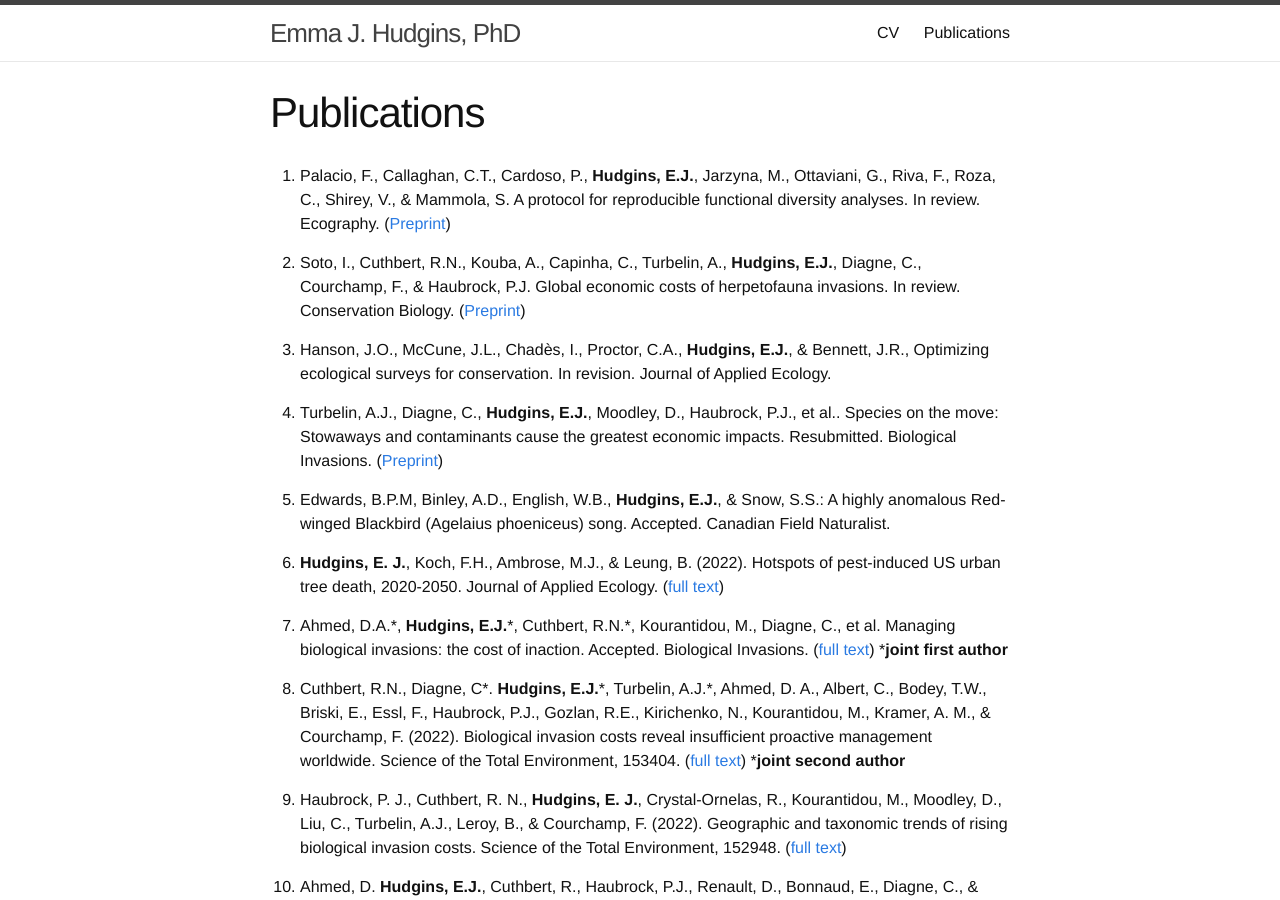
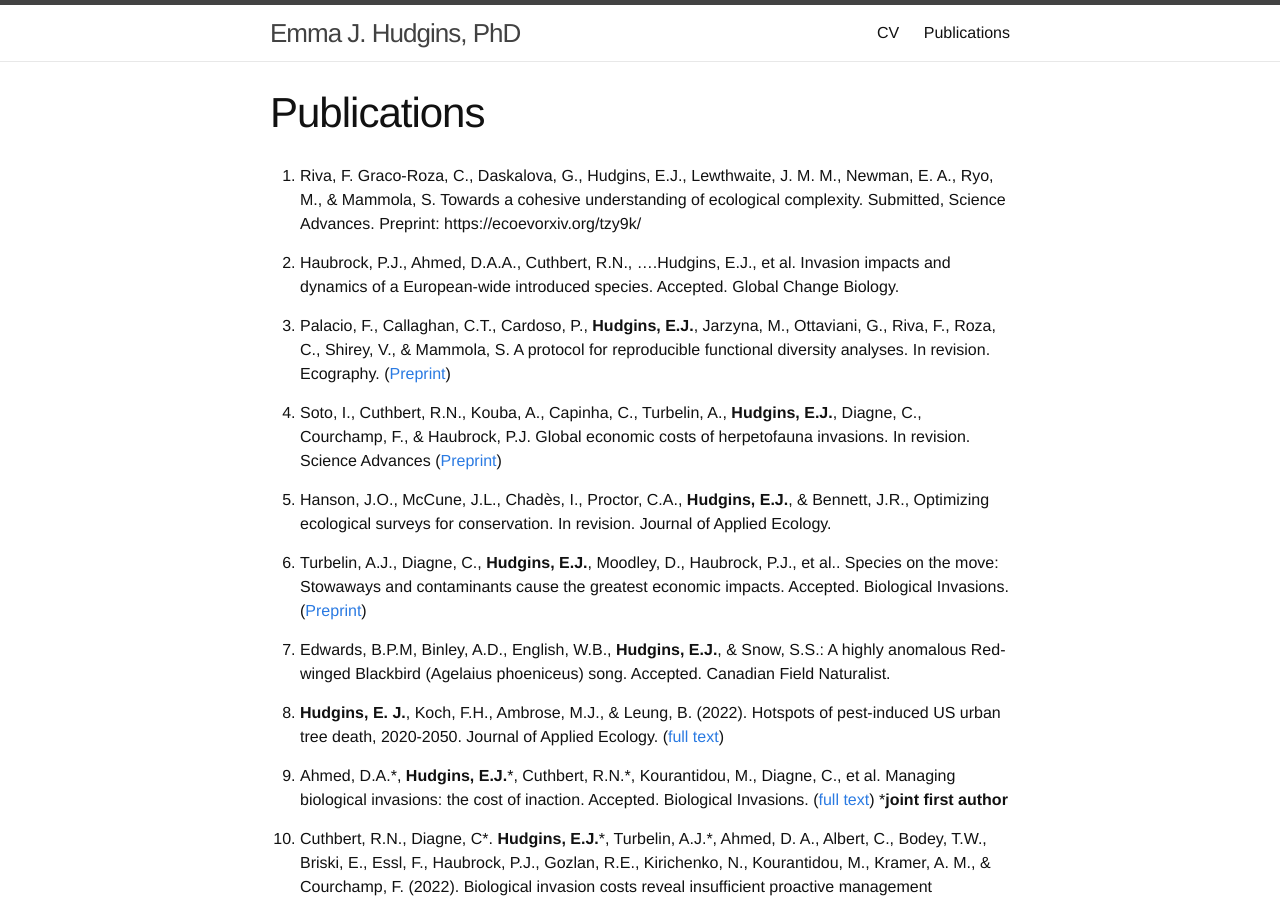
Before and after one commit to emmajhudgins/emmajhudgins.github.io, a Jekyll site: the page built from publications.md, in a window 1280 px wide and 900 px high. Built offline with Jekyll 4.4.1, drawn with Linux system fonts in a browser that asks for light colours; nearby versions of some CDN libraries; some web fonts are replaced.

Commit message:
update pubs and cv

```diff
--- a/publications.md
+++ b/publications.md
@@ -7,13 +7,18 @@ nav: true
 order: 2
 
 ---
-18.  Palacio, F., Callaghan, C.T., Cardoso, P., **Hudgins, E.J.**, Jarzyna, M., Ottaviani, G., Riva, F., Roza, C., Shirey, V., & Mammola, S.  A protocol for reproducible functional diversity analyses. In review. Ecography. ([Preprint](https://ecoevorxiv.org/yt9sb/))
 
-17.  Soto, I., Cuthbert, R.N., Kouba, A., Capinha, C., Turbelin, A., **Hudgins, E.J.**, Diagne, C., Courchamp, F., & Haubrock, P.J. Global economic costs of herpetofauna invasions. In review. Conservation Biology. ([Preprint](https://doi.org/10.21203/rs.3.rs-964112/v1))
+20. Riva, F. Graco-Roza, C., Daskalova, G., Hudgins, E.J., Lewthwaite, J. M. M., Newman, E. A., Ryo, M., & Mammola, S.  Towards a cohesive understanding of ecological complexity. Submitted, Science Advances. Preprint: https://ecoevorxiv.org/tzy9k/
+
+19.  Haubrock, P.J., Ahmed, D.A.A., Cuthbert, R.N., ….Hudgins, E.J., et al. Invasion impacts and dynamics of a European-wide introduced species. Accepted. Global Change Biology.
+
+18.  Palacio, F., Callaghan, C.T., Cardoso, P., **Hudgins, E.J.**, Jarzyna, M., Ottaviani, G., Riva, F., Roza, C., Shirey, V., & Mammola, S.  A protocol for reproducible functional diversity analyses. In revision. Ecography. ([Preprint](https://ecoevorxiv.org/yt9sb/))
+
+17.  Soto, I., Cuthbert, R.N., Kouba, A., Capinha, C., Turbelin, A., **Hudgins, E.J.**, Diagne, C., Courchamp, F., & Haubrock, P.J. Global economic costs of herpetofauna invasions. In revision. Science Advances ([Preprint](https://doi.org/10.21203/rs.3.rs-964112/v1))
 
 16. Hanson, J.O., McCune, J.L., Chadès, I., Proctor, C.A., **Hudgins, E.J.**, & Bennett, J.R., Optimizing ecological surveys for conservation. In revision. Journal of Applied Ecology.
 
-15. Turbelin, A.J., Diagne, C., **Hudgins, E.J.**, Moodley, D., Haubrock, P.J., et al.. Species on the move: Stowaways and contaminants cause the greatest economic impacts. Resubmitted. Biological Invasions. ([Preprint](https://doi.org/10.21203/rs.3.rs-440305/v1))
+15. Turbelin, A.J., Diagne, C., **Hudgins, E.J.**, Moodley, D., Haubrock, P.J., et al.. Species on the move: Stowaways and contaminants cause the greatest economic impacts. Accepted. Biological Invasions. ([Preprint](https://doi.org/10.21203/rs.3.rs-440305/v1))
 
 14. Edwards, B.P.M, Binley, A.D., English, W.B., **Hudgins, E.J.**, & Snow, S.S.: A highly anomalous Red-winged Blackbird (Agelaius phoeniceus) song. Accepted. Canadian Field Naturalist.
 
```
Also changed, not shown: 2 other files.
